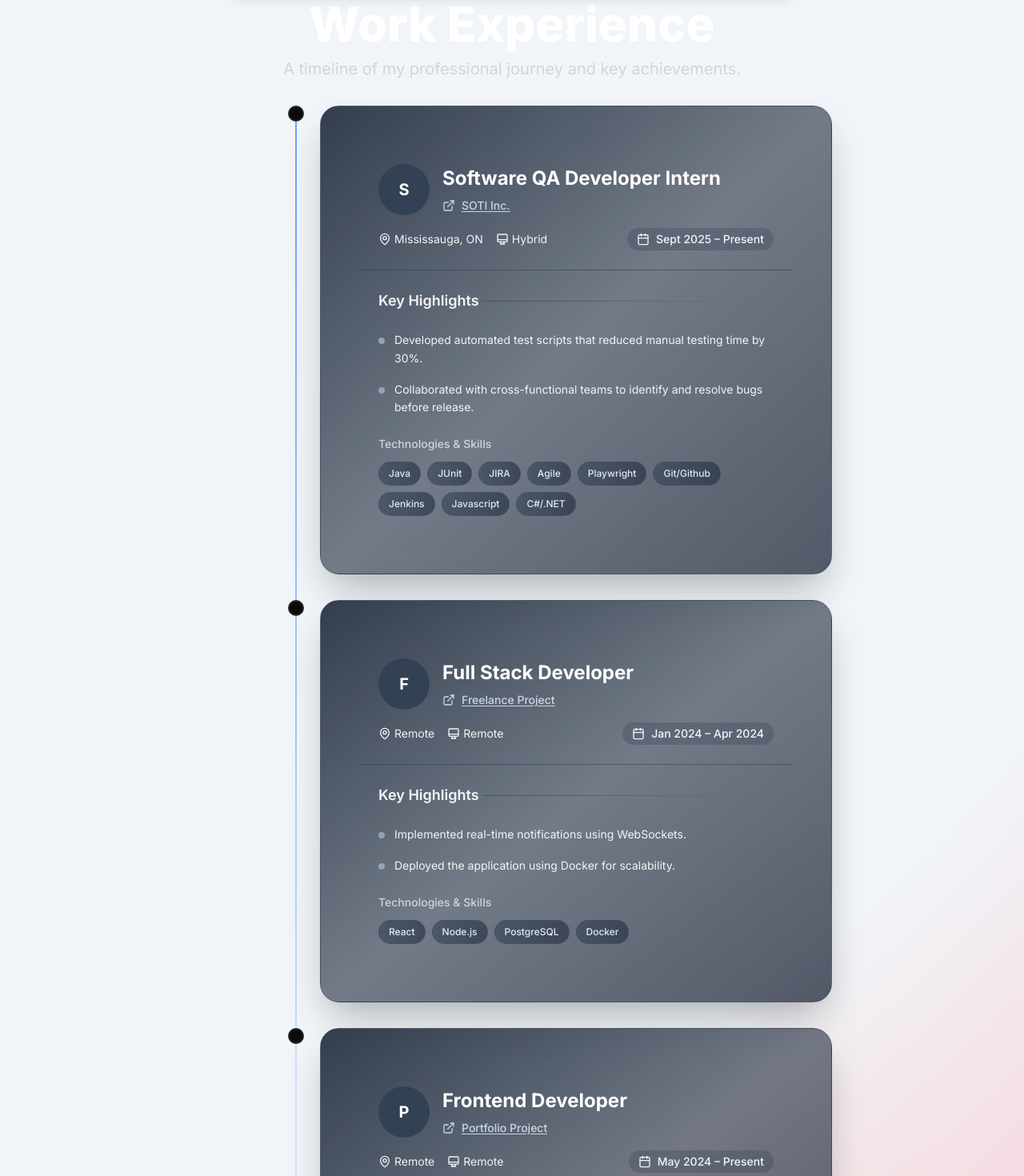
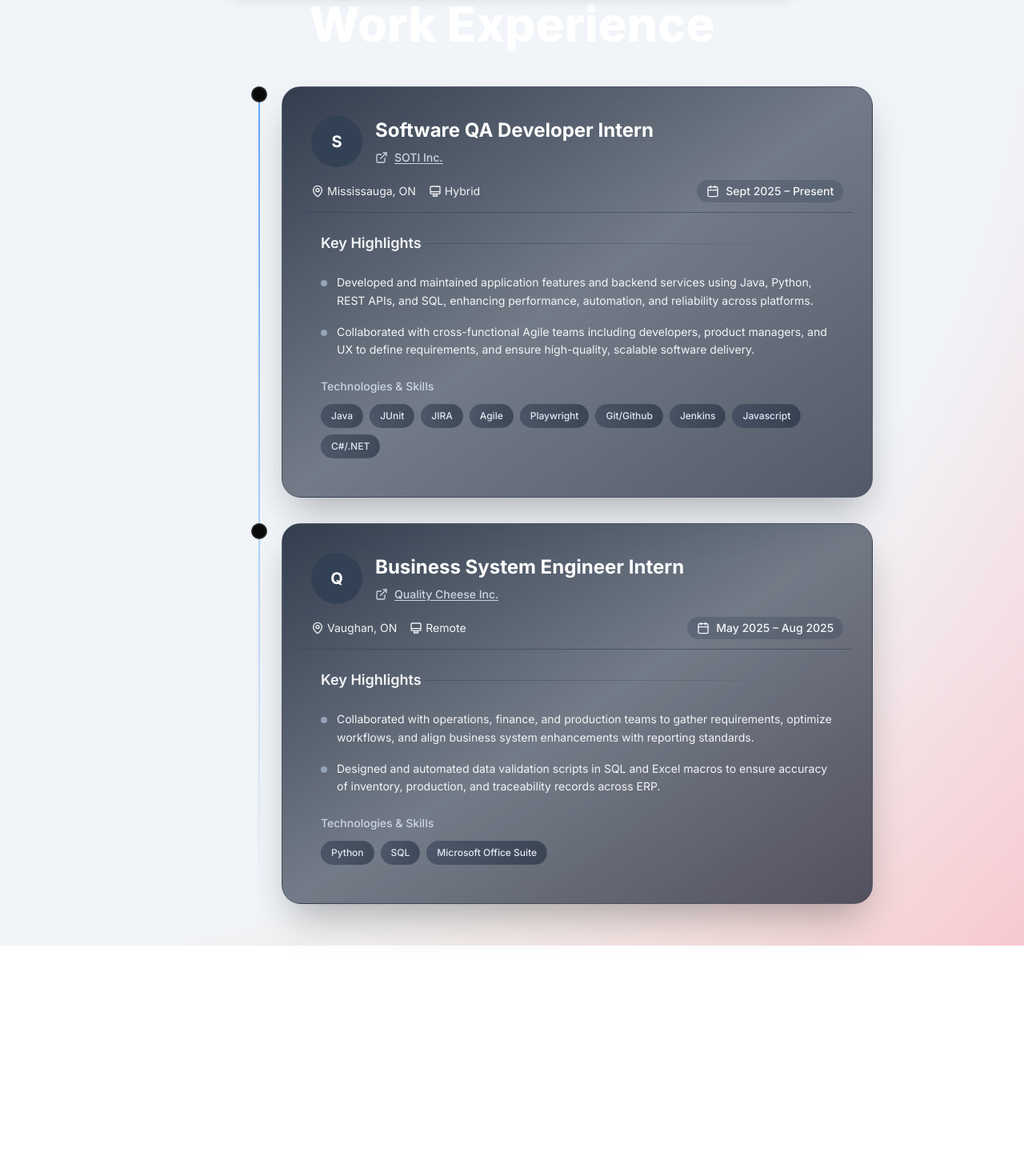
Before and after one commit to hpeshwanidev/harshpeshwani.com, a SvelteKit app: page /Work in a window 1280 px wide. Shown: the part 100-1570 px from the top of the page at 80% size. After the commit the page ends 1282 px from the top, so only its background shows below. Built offline with nearby package versions, Linux system fonts and the light colour scheme.

Commit message:
Work Experience Section Improved and structured

```diff
--- a/src/routes/Work/+page.svelte
+++ b/src/routes/Work/+page.svelte
@@ -12,36 +12,22 @@
 		  "Worked on manual and automated testing using Playwright, collaborated with dev teams to ensure product quality, and contributed to automation scripts.",
 		tech: ["Java", "JUnit", "JIRA", "Agile", "Playwright", "Git/Github", "Jenkins", "Javascript", "C#/.NET"],
 		highlights: [
-		  "Developed automated test scripts that reduced manual testing time by 30%.",
-		  "Collaborated with cross-functional teams to identify and resolve bugs before release."
+		  "Developed and maintained application features and backend services using Java, Python, REST APIs, and SQL, enhancing performance, automation, and reliability across platforms.",
+		  "Collaborated with cross-functional Agile teams including developers, product managers, and UX to define requirements, and ensure high-quality, scalable software delivery."
 		]
 	  },
 	  {
-		company: "Freelance Project",
-		role: "Full Stack Developer",
-		duration: "Jan 2024 – Apr 2024",
-		location: "Remote",
+		company: "Quality Cheese Inc.",
+		role: "Business System Engineer Intern",
+		duration: "May 2025 – Aug 2025",
+		location: "Vaughan, ON",
 		type: "Remote",
 		description:
 		  "Built a restaurant booking and waitlist management system using React, Node.js, and PostgreSQL with real-time updates.",
-		tech: ["React", "Node.js", "PostgreSQL", "Docker"],
+		tech: ["Python","SQL", "Microsoft Office Suite"],
 		highlights: [
-		  "Implemented real-time notifications using WebSockets.",
-		  "Deployed the application using Docker for scalability."
-		]
-	  },
-	  {
-		company: "Portfolio Project",
-		role: "Frontend Developer",
-		duration: "May 2024 – Present",
-		location: "Remote",
-		type: "Remote",
-		description:
-		  "Developing a unified QA record management dashboard using React and MongoDB, supporting 140+ daily, weekly, and monthly reports.",
-		tech: ["React", "MongoDB", "Express", "TailwindCSS"],
-		highlights: [
-		  "Built responsive UI components with TailwindCSS.",
-		  "Integrated with MongoDB for efficient data handling."
+		  "Collaborated with operations, finance, and production teams to gather requirements, optimize workflows, and align business system enhancements with reporting standards.",
+		  "Designed and automated data validation scripts in SQL and Excel macros to ensure accuracy of inventory, production, and traceability records across ERP."
 		]
 	  }
 	];
@@ -50,27 +36,25 @@
 <div class="page-root w-full flex flex-col" style="position: static; min-height: 60vh; margin-top: 100px;">
 
 
-	<div class="flex flex-col items-center justify-center gap-8 mb-5 px-4">
+	<div class="flex flex-col items-center justify-center gap-12 mb-5 px--1">
 		<div class="page-root text-center" sytle="position: relative; hieght: 10vh; ">
-			<h1 class="text-5xl md:text-6xl font-extrabold text-white mb-3 ">
+			<h1 class="text-5xl md:text-6xl font-extrabold text-white mb--1 ">
 				Work Experience
 			</h1>
-			<p class="text-lg md:text-xl text-gray-300 max-w-xl leading-relaxed">
-				A timeline of my professional journey and key achievements.
-			</p>
+
 		</div>
 
 		<!-- Timeline Container -->
 		<div class="w-full max-w-screen-xl mx-auto">
 			<!-- Timeline Line -->
 			<div class="relative">
-				<div class="absolute left-[20px] md:left-[50px] top-0 bottom-0 w-0.5 bg-gradient-to-b from-blue-400 to-transparent transform -translate-x-1/2"></div>
+				<div class="absolute left-[20px] md:left-[20px] top-0 bottom-0 w-0.5 bg-gradient-to-b from-blue-400 to-transparent transform -translate-x-1/2"></div>
 				{#each experiences as exp, i}
 				<div class="relative group mb-8">
-				  <div class="absolute left-[20px] md:left-[50px] w-5 h-5 rounded-full bg-neutral-950 border-2 border-neutral-800 transition-colors duration-300 group-hover:border-blue-400 transform -translate-x-1/2"></div>					<div class="ml-12 md:ml-20 w-[100%] md:w-[80%] lg:w-[100%]">
-					<div class="bg-gradient-to-br from-slate-800/90 via-slate-800/60 to-slate-900/70 backdrop-blur-md rounded-3xl border border-slate-700/40 overflow-hidden w-full shadow-2xl shadow-black/30 p-8 sm:p-10 md:p-12 transition-transform duration-300 hover:scale-[1.01]">
+				  <div class="absolute left-[14px] md:left-[20px] w-5 h-5 rounded-full bg-neutral-950 border-2 border-neutral-800 transition-colors duration-300 group-hover:border-blue-400 transform -translate-x-1/2"></div>					<div class="ml-12 md:ml-12 w-[100%] md:w-[80%] lg:w-[110%]">
+					<div class="bg-gradient-to-br from-slate-800/90 via-slate-800/60 to-slate-900/70 backdrop-blur-md rounded-3xl border border-slate-700/40 overflow-hidden w-full shadow-2xl shadow-black/30 p-4 sm:p-4 md:p-6 transition-transform duration-300 hover:scale-[1.01]">
 					<div class="absolute inset-0 bg-gradient-to-br from-blue-500/5 via-transparent to-purple-500/5 opacity-0 pointer-events-none group-hover:opacity-100 transition-opacity duration-300"></div>
-							<div class="p-4 sm:p-6 border-b border-slate-700/60 relative z-10">
+							<div class="p-2 sm:p-3 border-b border-slate-700/60 relative z-8">
 								<div class="block sm:hidden">
 									<div class="flex items-center gap-3 mb-3">
 										<div class="w-12 h-12 flex items-center justify-center overflow-hidden flex-shrink-0 bg-slate-700 rounded-full">
```
